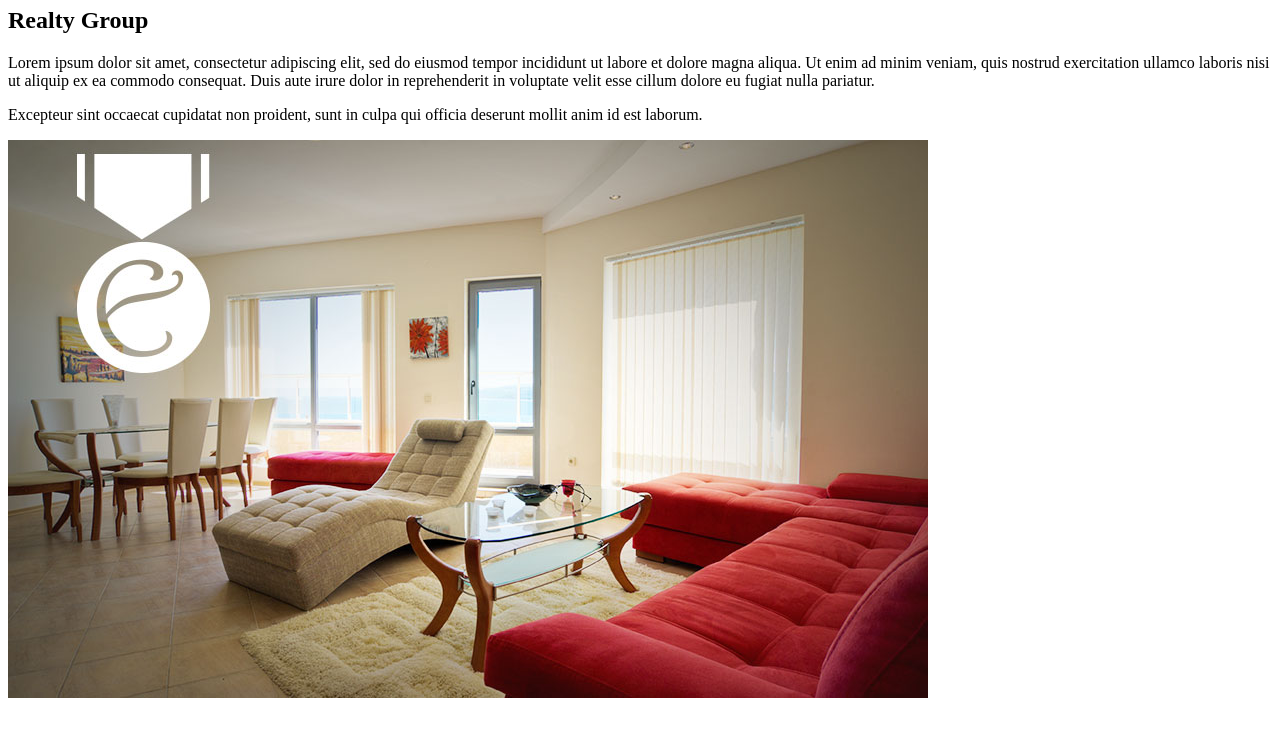
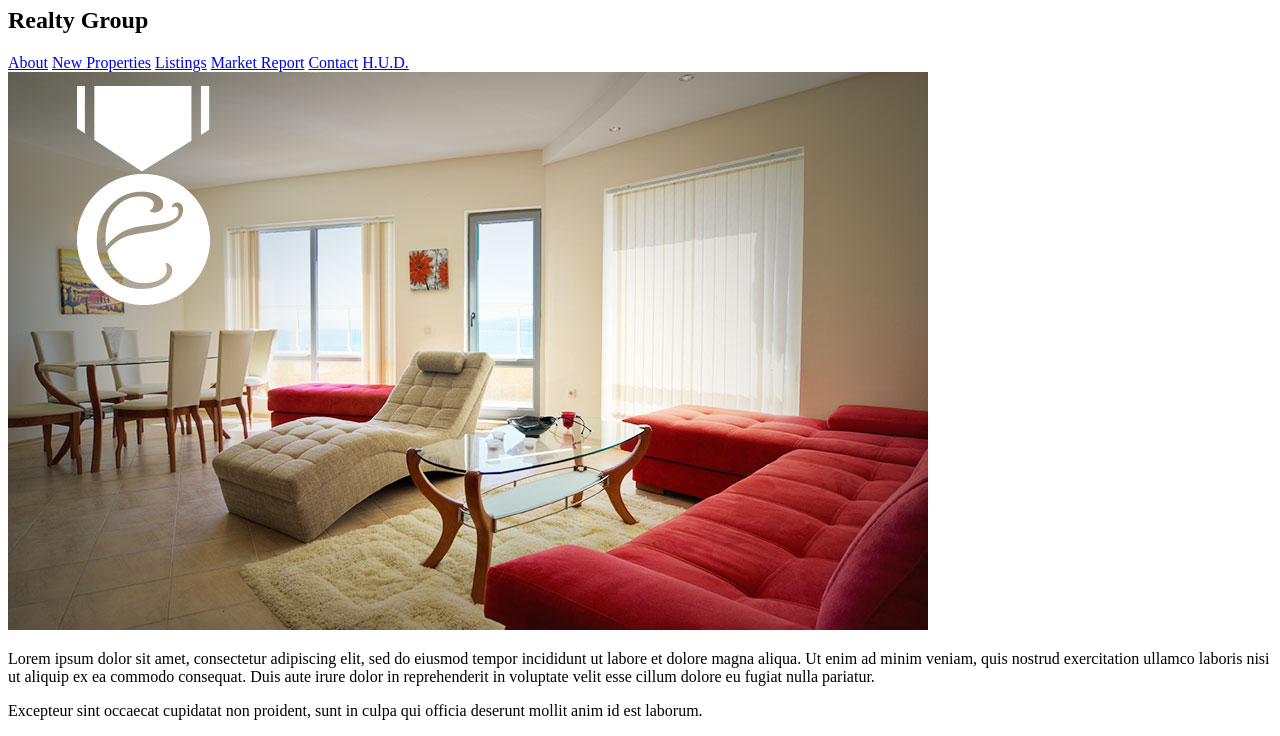
Before and after one commit to hrudesh-lenka/exceptional-realty, a plain HTML site: page index.html in a window 1280 px wide. Shown: the part 73-809 px from the top of the page. Drawn offline with Linux system fonts and the light colour scheme.

Commit message:
added links

```diff
--- a/index.html
+++ b/index.html
@@ -8,13 +8,18 @@
   <body>
   <h1>Exceptional</h1>
   <h2>Realty Group</h2>
-
+  <a href="index.html">About</a>
+  <a href="new-properties.html">New Properties</a>
+  <a href="real-estate-listings.html">Listings</a>
+  <a href="market-report.html">Market Report</a>
+  <a href="contact.html">Contact</a>
+  <a href="http://hud.gov" target='_blank'>H.U.D.</a>
+  <img src="images/intro-pic.jpg" alt="a beautiful living room" title="Welcome to Exceptional Realty">
   <p>
     Lorem ipsum dolor sit amet, consectetur adipiscing elit, sed do eiusmod tempor incididunt ut labore et dolore magna aliqua. Ut enim ad minim veniam, quis nostrud exercitation ullamco laboris nisi ut aliquip ex ea commodo consequat. Duis aute irure dolor in reprehenderit in voluptate velit esse cillum dolore eu fugiat nulla pariatur.
   </p>
   <p>
     Excepteur sint occaecat cupidatat non proident, sunt in culpa qui officia deserunt mollit anim id est laborum.
   </p>
-  <img src="images/intro-pic.jpg" alt="a beautiful living room" title="Welcome to Exceptional Realty"
 </body>
 </html>
```
